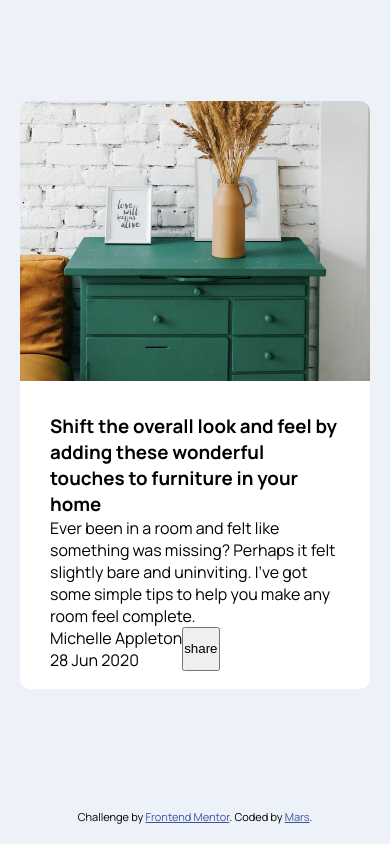
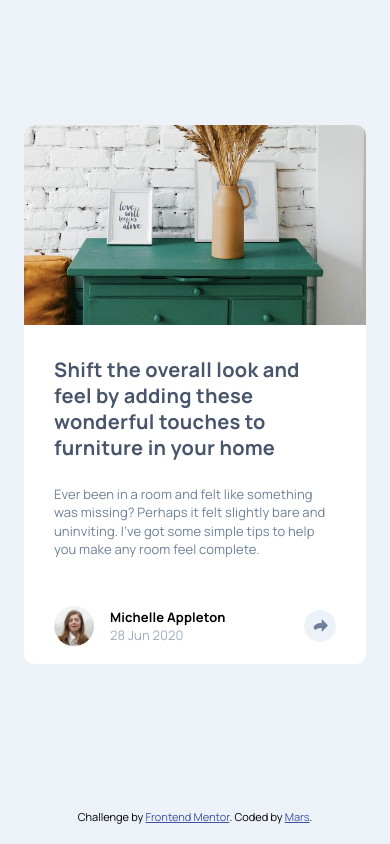
Before and after one commit to martinianol/article-preview-component, a website: page index.html in a window 390 px wide. Drawn offline with Linux system fonts and the light colour scheme.

Commit message:
Finish mobile version - no dynamic change

```diff
--- a/index.html
+++ b/index.html
@@ -29,10 +29,12 @@
   </head>
   <body>
     <main>
-      <article #id="card">
-        <img src="./images/drawers.jpg" alt="furniture" />
+      <article id="card">
+        <div class="image-container">
+          <img src="./images/drawers.jpg" alt="furniture" />
+        </div>
         <div class="product-info">
-          <section>
+          <section class="product-description">
             <h1>
               Shift the overall look and feel by adding these wonderful touches
               to furniture in your home
@@ -44,12 +46,14 @@
             </p>
           </section>
           <section id="user-info">
-            <img />
+            <img src="./images/avatar-michelle.jpg" alt="user avatar" />
             <div class="user-details">
               <p>Michelle Appleton</p>
-              <p>28 Jun 2020</p>
+              <p class="date">28 Jun 2020</p>
             </div>
-            <button id="share-btn">share</button>
+            <button id="share-btn" aria-label="Share">
+              <img src="./images/icon-share.svg" alt="Share">
+            </button>
           </section>
           <section id="share-details">Share details</section>
         </div>
--- a/styles/styles.scss
+++ b/styles/styles.scss
@@ -17,17 +17,17 @@ $font-primary: "Manrope", sans-serif;
 
 @mixin text-preset-2-bold {
   font: 700 13px / 140% $font-primary;
-  letter-spacing: 0.12%;
+  letter-spacing: 0.12px;
 }
 
 @mixin text-preset-2-medium {
   font: 400 13px / 140% $font-primary;
-  letter-spacing: 0.12%;
+  letter-spacing: 0.12px;
 }
 
 @mixin text-preset-3 {
   font: 400 13px / 140% $font-primary;
-  letter-spacing: 0.25%;
+  letter-spacing: 0.12px;
 }
 
 $break-point-1: 500px;
@@ -48,11 +48,11 @@ body {
   background-color: $grey-200;
 
   main {
-    padding: 0px 20px;
+    padding: 0px 24px;
     flex-grow: 1;
-    display: flex;  // Enables flexbox
-    justify-content: center;  // Centers horizontally
-    align-items: center;  // Centers vertically
+    display: flex; // Enables flexbox
+    justify-content: center; // Centers horizontally
+    align-items: center; // Centers vertically
   }
 
   footer {
@@ -66,16 +66,93 @@ body {
     background-color: $white;
     border-radius: 10px;
     overflow: hidden;
+
+    .image-container {
+      max-height: 200px;
+      overflow: hidden; // Ensures anything outside the container is hidden
+
+      img {
+        width: 100%;
+        object-fit: cover; // Ensures the image fills the container without distortion
+        object-position: center -20px;
+      }
+    }
   }
 
   .product-info {
     display: flex;
     flex-direction: column;
     padding: 32px 30px 18px;
+
+    .product-description {
+      display: flex;
+      flex-direction: column;
+      gap: 24px;
+
+      h1 {
+        @include text-preset-1;
+        color: $grey-900;
+      }
+
+      p {
+        @include text-preset-2-medium;
+        color: $grey-500;
+      }
+    }
   }
 
   #user-info {
+    margin-top: 48px;
     display: flex;
+    align-items: center;
+    gap: 16px;
+
+    img {
+      width: 40px;
+      height: 40px;
+      border-radius: 50%;
+    }
+
+    .user-details {
+      display: flex;
+      flex-direction: column;
+
+      @include text-preset-2-bold;
+
+      .date {
+        color: $grey-400;
+        font-weight: 400;
+      }
+    }
+
+    #share-btn {
+      margin-left: auto;
+      background-color: $grey-200;
+      border: none;
+      cursor: pointer;
+      display: flex;
+      align-items: center;
+      justify-content: center;
+      width: 32px;
+      height: 32px;
+      border-radius: 50%;
+      transition: background 0.3s ease;
+
+      img {
+        width: 15px;
+        height: 13px;
+        filter: invert(0); // Default color (original SVG color)
+        transition: filter 0.3s ease;
+      }
+
+      &:hover {
+        background-color: $grey-500;
+
+        img {
+          filter: brightness(0) invert(1);
+        }
+      }
+    }
   }
 
   #share-details {
```
Also changed, not shown: css/styles.css, 1 other file.
